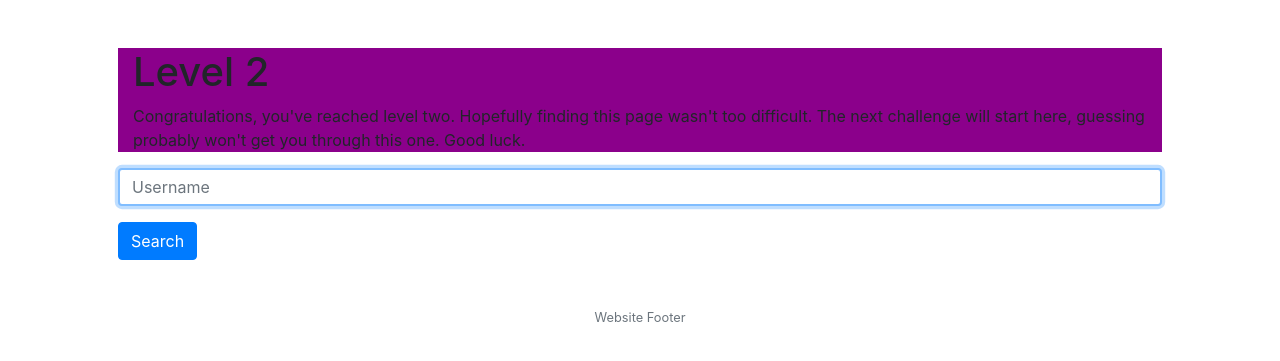
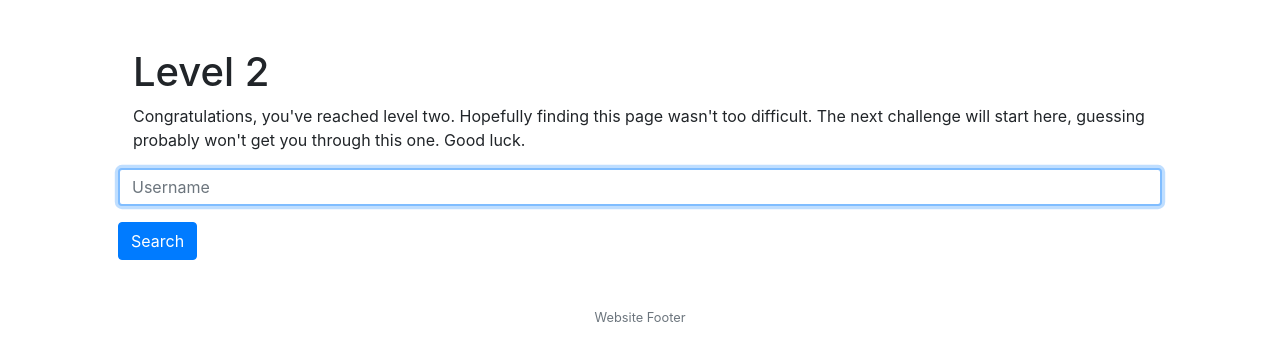
Before and after one commit to Samwise-B/cs50-Final_Project, a Flask app: page /admin in a window 1280 px wide. Shown: the part 66-427 px from the top of the page. Run offline with Flask 2, Linux system fonts and the light colour scheme; some libraries are stand-ins or nearby versions.

Commit message:
updated html for testing custom level colours

```diff
--- a/templates/layout.html
+++ b/templates/layout.html
@@ -30,9 +30,9 @@
                 {% if session.user_id %}
                     <ul class="navbar-nav mr-auto mt-2">
                         <li class="nav-item"><a class="nav-link" href="/about">About</a></li>
-                        <li class="nav-item lvl_3"><a class="nav-link" href="/upload">Upload</a></li>
-                        <li class="nav-item lvl_2"><a class="nav-link" href="/admin">Search</a></li>
-                        <li class="nav-item lvl_3"><a class="nav-link" href="/flag">Level 3</a></li>
+                        <li class="nav-item"><a class="nav-link" href="/upload">Upload</a></li>
+                        <li class="nav-item"><a class="nav-link" href="/admin">Search</a></li>
+                        <li class="nav-item"><a class="nav-link" href="/flag">Level 3</a></li>
                     </ul>
                     <ul class="navbar-nav ml-auto mt-2">
                         <li class="nav-item"><a class="nav-link" href="/logout">Log Out</a></li>
--- a/templates/secret.html
+++ b/templates/secret.html
@@ -4,8 +4,15 @@
     Level 2
 {% endblock %}
 
+{% block head %}
+  {{ super() }} <!-- this line renders the contents of a block defined in layout.html -->
+  <style type="text/css">
+    main { background-color: #2E8B57; }
+  </style> <!-- colour is SeaGreen -->
+{% endblock %}
+
 {% block main %}
-    <div class="container-fluid lvl_2">
+    <div class="container-fluid">
         <h1>Level 2</h1>
         <p>
             Congratulations, you've reached level two. Hopefully finding this page wasn't too difficult. The next challenge will start here, guessing
```
Also changed, not shown: templates/flag.html (+8 -1 lines), templates/result.html (+7 -0 lines), templates/upload.html (+7 -0 lines).
